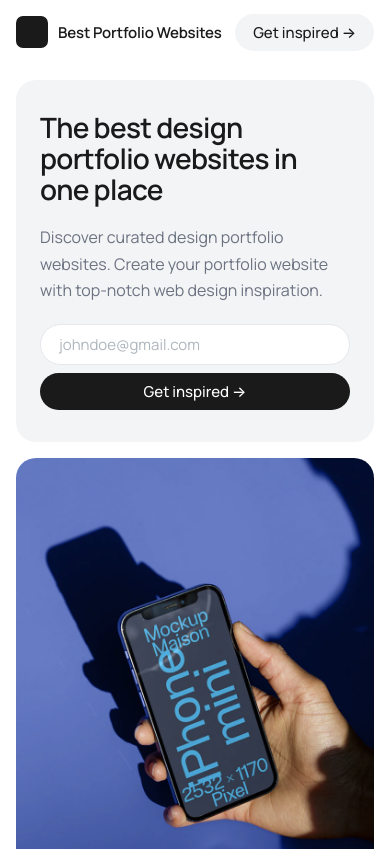
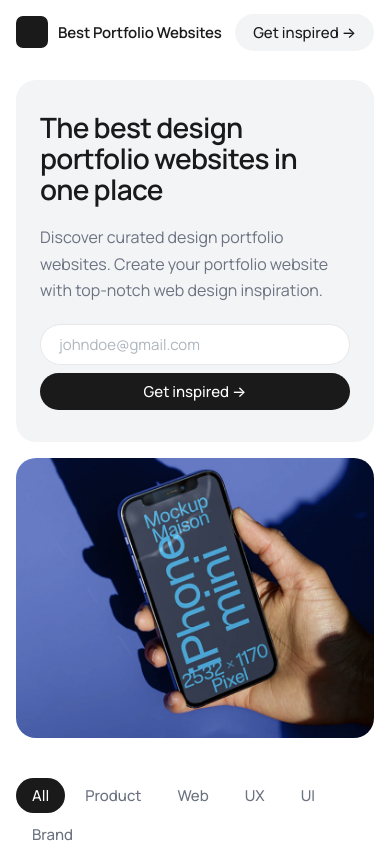
Before and after one commit to stijn-thijssen/best.portfolios, a React (Vite) app: page / in a window 390 px wide. Shown: the top 849 px of the page. Built offline with nearby package versions, Linux system fonts and the light colour scheme.

Commit message:
fix: scroll to top on navigate, fixed hero height, animate text only
https://claude.ai/code/session_01GFyd71uTGJrpcKenQmDDmd

```diff
--- a/src/App.jsx
+++ b/src/App.jsx
@@ -93,6 +93,7 @@ function useHash() {
 }
 
 function navigate(path) {
+  window.scrollTo(0, 0);
   window.location.hash = path;
 }
 
@@ -154,17 +155,23 @@ function HomePage() {
 
   return (
     <>
-      <m.section
-        className="hero"
-        initial={{ opacity: 0, y: 16 }}
-        animate={{ opacity: 1, y: 0 }}
-        transition={{ duration: 0.5, ease: 'easeOut' }}
-      >
+      <section className="hero">
         <div className="hero-content">
-          <h1>The best design portfolio websites in one place</h1>
-          <p className="hero-sub">
+          <m.h1
+            initial={{ opacity: 0, y: 12 }}
+            animate={{ opacity: 1, y: 0 }}
+            transition={{ duration: 0.45, ease: 'easeOut' }}
+          >
+            The best design portfolio websites in one place
+          </m.h1>
+          <m.p
+            className="hero-sub"
+            initial={{ opacity: 0, y: 12 }}
+            animate={{ opacity: 1, y: 0 }}
+            transition={{ duration: 0.45, delay: 0.08, ease: 'easeOut' }}
+          >
             Discover curated design portfolio websites. Create your portfolio website with top-notch web design inspiration.
-          </p>
+          </m.p>
           <form
             id="signup"
             className="signup-form"
@@ -183,7 +190,7 @@ function HomePage() {
         <div className="hero-image">
           <img src={heroImage} alt="Portfolio design inspiration" />
         </div>
-      </m.section>
+      </section>
 
       <section className="curation" aria-label="Portfolio directory">
         <div className="filter-bar">
--- a/src/styles.css
+++ b/src/styles.css
@@ -132,6 +132,7 @@ body {
   margin-inline: auto;
   padding: 1.25rem var(--page-px) 1.5rem;
   align-items: stretch;
+  height: clamp(460px, 55vh, 620px);
 }
 
 .hero-content {
@@ -162,7 +163,6 @@ body {
 .hero-image {
   border-radius: 20px;
   overflow: hidden;
-  min-height: 420px;
   background: #3a3f9e;
 }
 
@@ -512,6 +512,7 @@ body {
 
   .hero {
     grid-template-columns: 1fr;
+    height: auto;
     padding: 1rem var(--page-px-sm) 1.25rem;
   }
 
@@ -520,8 +521,8 @@ body {
   }
 
   .hero-image {
-    min-height: 280px;
-    order: 1; /* image below on mobile */
+    height: 280px;
+    order: 1;
   }
 
   .signup-form {
```
